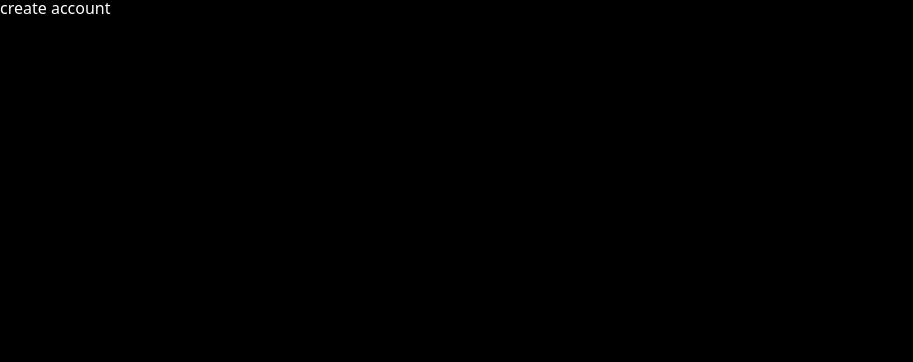
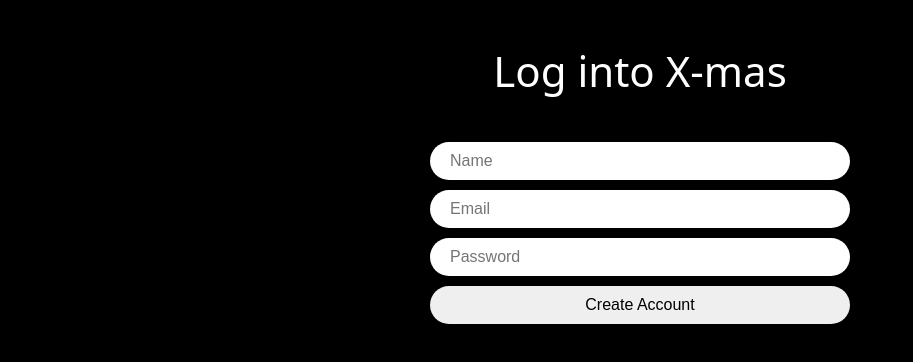
Before and after one commit to kingturtle0/X-mas, a React (Vite) app: page /create-account in a window 1280 px wide. Shown: the top 362 px of the page, without its empty margins (0-913 px from the left). Built offline with nearby package versions, Linux system fonts and the light colour scheme.

Commit message:
change project config and add create-account form

```diff
--- a/index.html
+++ b/index.html
@@ -3,7 +3,7 @@
   <head>
     <meta charset="UTF-8" />
     <meta name="viewport" content="width=device-width, initial-scale=1.0" />
-    <title>Y Reloded</title>
+    <title>X-mas</title>
   </head>
   <body>
     <div id="root"></div>
--- a/package.json
+++ b/package.json
@@ -1,5 +1,5 @@
 {
-  "name": "y-reloaded",
+  "name": "x-mas",
   "private": true,
   "version": "0.0.0",
   "type": "module",
--- a/src/App.tsx
+++ b/src/App.tsx
@@ -4,10 +4,11 @@
 import Profile from "./routes/profile";
 import Login from "./routes/login";
 import CreateAccount from "./routes/create-account";
-import { createGlobalStyle } from "styled-components";
+import styled, { createGlobalStyle } from "styled-components";
 import reset from "styled-reset";
 import { useEffect, useState } from "react";
 import LoadingScreen from "./components/loading-screen";
+import { auth } from "./firebase";
 
 const router = createBrowserRouter([
   {
@@ -46,10 +47,16 @@
   }
 `;
 
+const Wrapper = styled.div`
+  height: 100vh;
+  display: flex;
+  justify-content: center;
+`;
+
 function App() {
   const [isLoading, setIsLoading] = useState(true);
   const init = async () => {
-    //wait for firebase
+    await auth.authStateReady();
     setIsLoading(false);
   };
   useEffect(() => {
@@ -57,10 +64,10 @@
   }, []);
 
   return (
-    <>
+    <Wrapper>
       <GlobalStyles />
       {isLoading ? <LoadingScreen /> : <RouterProvider router={router} />}
-    </>
+    </Wrapper>
   );
 }
 
--- a/src/components/loading-screen.tsx
+++ b/src/components/loading-screen.tsx
@@ -1,4 +1,4 @@
-import { styled } from "styled-components";
+import styled from "styled-components";
 
 const Wrapper = styled.div`
   height: 100vh;
--- a/src/firebase.ts
+++ b/src/firebase.ts
@@ -1,12 +1,15 @@
 import { initializeApp } from "firebase/app";
+import { getAuth } from "firebase/auth";
 
 const firebaseConfig = {
-  apiKey: "AIzaSyBO-7SGiW2Sqc9OIxJls_6f7QQ6o7u070E",
-  authDomain: "y-reloaded.firebaseapp.com",
-  projectId: "y-reloaded",
-  storageBucket: "y-reloaded.appspot.com",
-  messagingSenderId: "890993425067",
-  appId: "1:890993425067:web:4badf27fae35a27c3895ee",
+  apiKey: "AIzaSyCwlx4UKUlpYDp9gADDGLGHQkOUcVOVYrs",
+  authDomain: "x-mas-218be.firebaseapp.com",
+  projectId: "x-mas-218be",
+  storageBucket: "x-mas-218be.appspot.com",
+  messagingSenderId: "694659358332",
+  appId: "1:694659358332:web:4c4805bb0eb1317a0af3f9",
 };
 
 const app = initializeApp(firebaseConfig);
+
+export const auth = getAuth(app);
--- a/src/routes/create-account.tsx
+++ b/src/routes/create-account.tsx
@@ -1,3 +1,113 @@
+import { useState } from "react";
+import styled from "styled-components";
+
+const Wrapper = styled.div`
+  height: 100%;
+  display: flex;
+  flex-direction: column;
+  align-items: center;
+  width: 420px;
+  padding: 50px 0px;
+`;
+
+const Title = styled.h1`
+  font-size: 42px;
+`;
+
+const Form = styled.form`
+  margin-top: 50px;
+  display: flex;
+  flex-direction: column;
+  gap: 10px;
+  width: 100%;
+`;
+
+const Input = styled.input`
+  padding: 10px 20px;
+  border-radius: 50px;
+  border: none;
+  font-size: 16px;
+  &[type="submit"] {
+    cursor: pointer;
+    &:hover {
+      opacity: 0.8;
+    }
+  }
+`;
+
+const Error = styled.span`
+  font-weight: 600;
+  color: tomato;
+`;
+
 export default function CreateAccount() {
-  return <h1>create account</h1>;
+  const [isLoading, setIsLoading] = useState(false);
+  const [name, setName] = useState("");
+  const [email, setEmail] = useState("");
+  const [password, setPassword] = useState("");
+  const [error, setError] = useState("");
+
+  const onChange = (e: React.ChangeEvent<HTMLInputElement>) => {
+    const {
+      target: { name, value },
+    } = e;
+    if (name === "name") {
+      setName(value);
+    } else if (name === "email") {
+      setEmail(value);
+    } else if (name === "password") {
+      setPassword(value);
+    }
+  };
+
+  const onSubmit = (e: React.FormEvent<HTMLFormElement>) => {
+    e.preventDefault();
+    try {
+      //create an account
+      //set the name of the user.
+      // redirect to the homepage.
+    } catch (e) {
+      // setError()
+    } finally {
+      setIsLoading(false);
+    }
+    console.log(name, email, password);
+  };
+
+  return (
+    <Wrapper>
+      <Title>Log into X-mas</Title>
+      <Form onSubmit={onSubmit}>
+        <Input
+          onChange={onChange}
+          name="name"
+          value={name}
+          placeholder="Name"
+          type="text"
+          required
+        />
+        <Input
+          onChange={onChange}
+          name="email"
+          value={email}
+          placeholder="Email"
+          type="email"
+          required
+        />
+        <Input
+          onChange={onChange}
+          name="password"
+          value={password}
+          placeholder="Password"
+          type="password"
+          required
+        />
+        <Input
+          type="submit"
+          value={isLoading ? "Loading..." : "Create Account"}
+        />
+      </Form>
+      {error !== "" ? <Error>{error}</Error> : null}
+    </Wrapper>
+  );
 }
```
Also changed, not shown: 1 other file (tests, documents, lock files or other folders).
